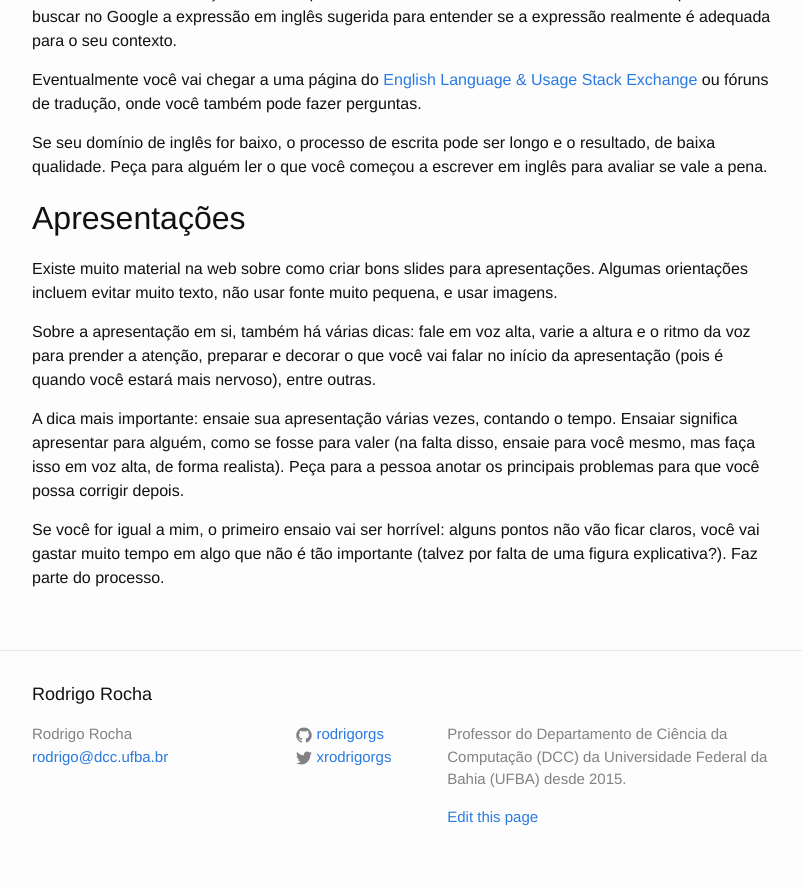
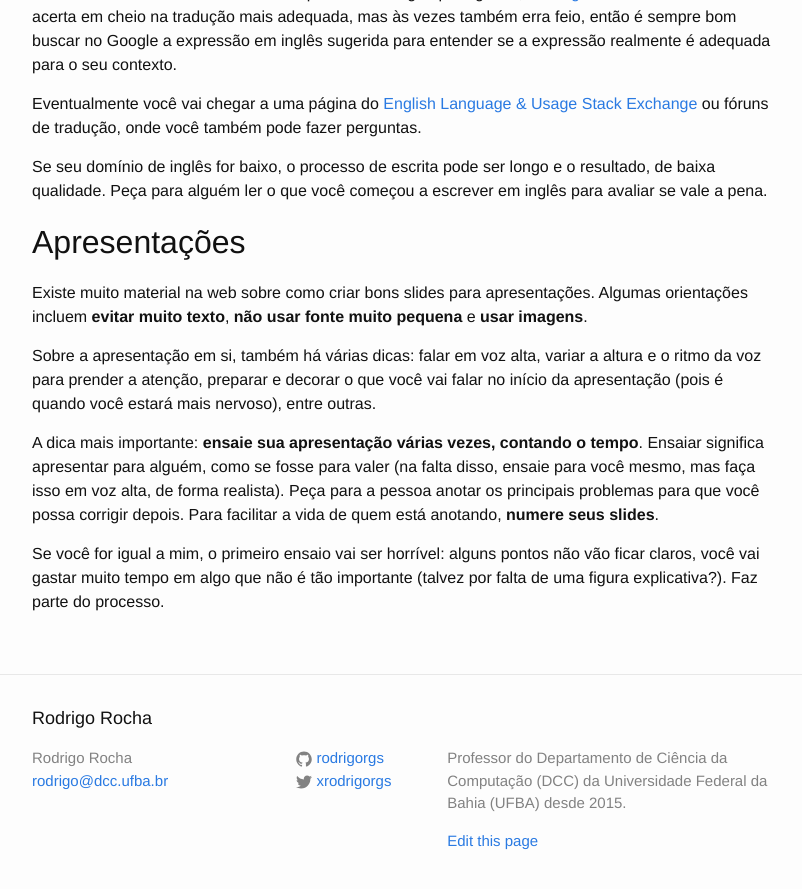
Before and after one commit to rodrigorgs/rodrigorgs.github.io, a Jekyll site: the page built from _posts/2016-04-23-orientacoes-para-potenciais-orientandos.md, in a window 1280 px wide and 900 px high, scrolled down 2556 px. Shown: the top 889 px of the window, without its empty margins (238-1040 px from the left). Built offline with Jekyll 4.4.1, drawn with Linux system fonts in a browser that asks for light colours; some of the changed text lies outside the part shown.

```diff
--- a/_posts/2016-04-23-orientacoes-para-potenciais-orientandos.md
+++ b/_posts/2016-04-23-orientacoes-para-potenciais-orientandos.md
@@ -86,10 +86,10 @@ Se seu domínio de inglês for baixo, o processo de escrita pode ser longo e o r
 
 ## Apresentações
 
-Existe muito material na web sobre como criar bons slides para apresentações. Algumas orientações incluem evitar muito texto, não usar fonte muito pequena, e usar imagens.
+Existe muito material na web sobre como criar bons slides para apresentações. Algumas orientações incluem **evitar muito texto**, **não usar fonte muito pequena** e **usar imagens**.
 
-Sobre a apresentação em si, também há várias dicas: fale em voz alta, varie a altura e o ritmo da voz para prender a atenção, preparar e decorar o que você vai falar no início da apresentação (pois é quando você estará mais nervoso), entre outras.
+Sobre a apresentação em si, também há várias dicas: falar em voz alta, variar a altura e o ritmo da voz para prender a atenção, preparar e decorar o que você vai falar no início da apresentação (pois é quando você estará mais nervoso), entre outras.
 
-A dica mais importante: ensaie sua apresentação várias vezes, contando o tempo. Ensaiar significa apresentar para alguém, como se fosse para valer (na falta disso, ensaie para você mesmo, mas faça isso em voz alta, de forma realista). Peça para a pessoa anotar os principais problemas para que você possa corrigir depois.
+A dica mais importante: **ensaie sua apresentação várias vezes, contando o tempo**. Ensaiar significa apresentar para alguém, como se fosse para valer (na falta disso, ensaie para você mesmo, mas faça isso em voz alta, de forma realista). Peça para a pessoa anotar os principais problemas para que você possa corrigir depois. Para facilitar a vida de quem está anotando, **numere seus slides**.
 
 Se você for igual a mim, o primeiro ensaio vai ser horrível: alguns pontos não vão ficar claros, você vai gastar muito tempo em algo que não é tão importante (talvez por falta de uma figura explicativa?). Faz parte do processo.
```
Also changed, not shown: other parts of _posts/2016-04-23-orientacoes-para-potenciais-orientandos.md (+1 -1 lines), ensino.md (+6 -2 lines), orientacao.md (+30 -11 lines), 2 other files.
